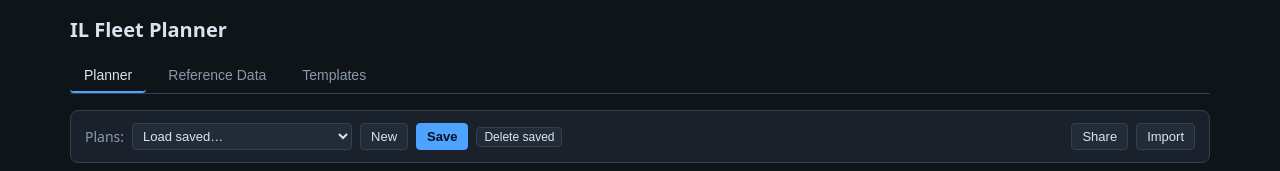
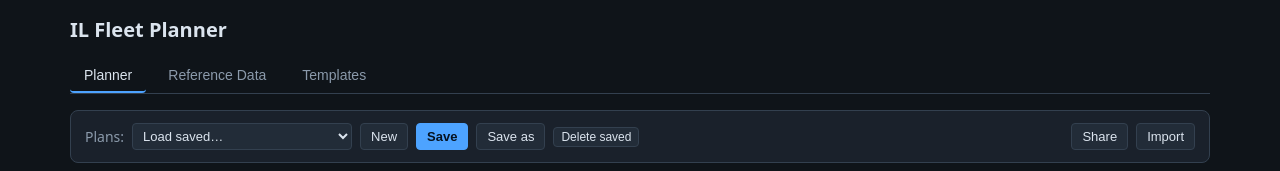
Before and after one commit to hs-ye/IL-fleet-planner, a React (Vite) app: page / in a window 1280 px wide. Shown: the top 171 px of the page. Built offline with nearby package versions, Linux system fonts and the light colour scheme.

Commit message:
Add 'Save as' button: clone current plan under a new name and switch to it

```diff
--- a/src/components/PlanBar.tsx
+++ b/src/components/PlanBar.tsx
@@ -2,6 +2,7 @@ import { useState } from 'react'
 import type { Dispatch, SetStateAction } from 'react'
 import type { FleetPlan } from '../types'
 import {
+  uid,
   newPlan,
   listSavedPlans,
   savePlanToStorage,
@@ -31,6 +32,15 @@ export default function PlanBar({ plan, setPlan }: Props) {
     if (p) setPlan(p)
   }
   const handleNew = () => setPlan(newPlan())
+  const handleSaveAs = () => {
+    const name = prompt('Save plan as:', plan.name)
+    if (!name || !name.trim()) return
+    // Clone the current plan under a new id + name, then keep editing the clone.
+    const clone: FleetPlan = { ...plan, id: uid(), name: name.trim() }
+    savePlanToStorage(clone)
+    refreshSaved()
+    setPlan(clone)
+  }
   const handleDelete = () => {
     deletePlanFromStorage(plan.id)
     refreshSaved()
@@ -63,6 +73,7 @@ export default function PlanBar({ plan, setPlan }: Props) {
         </select>
         <button onClick={handleNew}>New</button>
         <button className="primary" onClick={handleSave}>Save</button>
+        <button onClick={handleSaveAs}>Save as</button>
         <button className="small danger" onClick={handleDelete} disabled={!saved.some((s) => s.id === plan.id)}>
           Delete saved
         </button>
```
